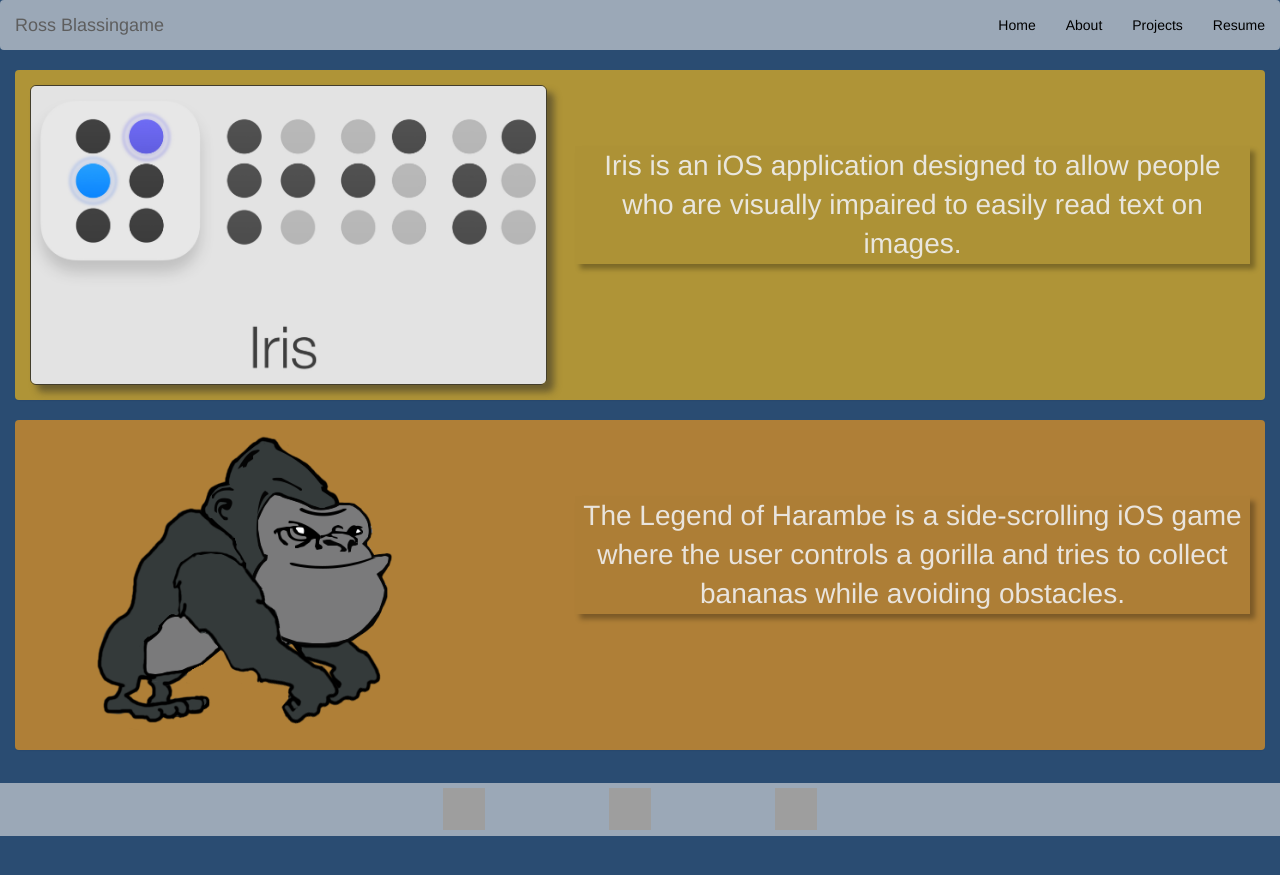
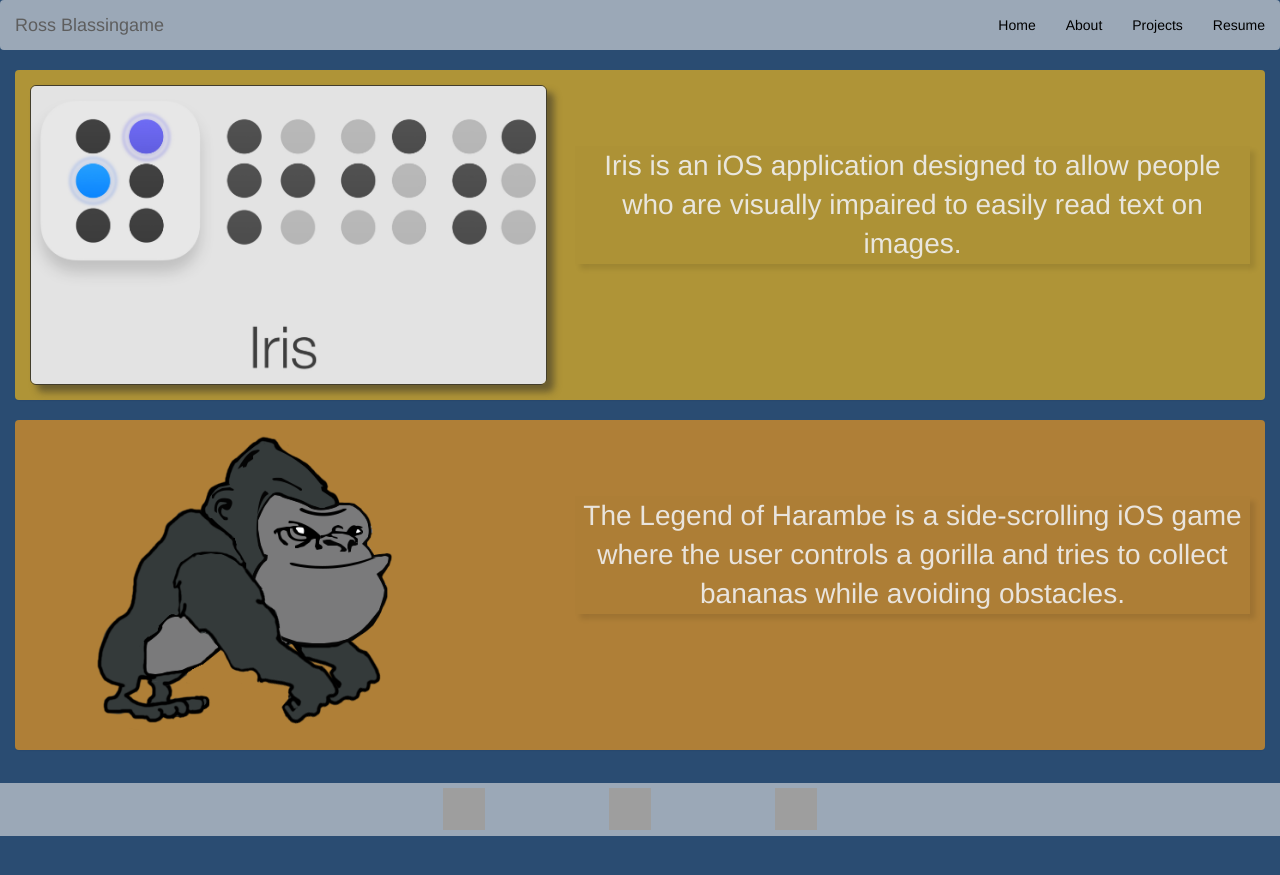
Before and after one commit to RossBlassingame/RossBlassingame.github.io, a Jekyll site: the page built from projects/index.html, in a window 1280 px wide. Shown: the top 875 px of the page. Built offline with Jekyll 4.4.1, drawn with Linux system fonts in a browser that asks for light colours; nearby versions of some CDN libraries; grey boxes are pictures that could not be loaded.

Commit message:
Update main.css

```diff
--- a/css/main.css
+++ b/css/main.css
@@ -102,7 +102,7 @@ ul.posts li {
     margin-top:5%;
     margin-left: 545px;
     background-color: rgba(0,0,0,.01);
-    box-shadow: 5px 5px 5px rgba(0,0,0,.3);
+    box-shadow: 5px 5px 5px rgba(0,0,0,.1);
 }
 .panel {
     border:1px;
@@ -115,5 +115,5 @@ ul.posts li {
     margin-top: 5%;
     margin-left: 545px;
     background-color: rgba(0,0,0,.01);
-    box-shadow: 5px 5px 5px rgba(0,0,0,.3);
+    box-shadow: 5px 5px 5px rgba(0,0,0,.1);
 }
```
